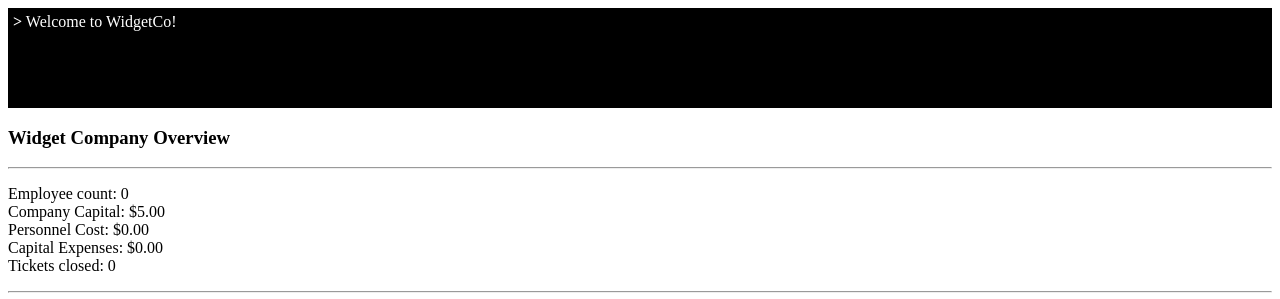
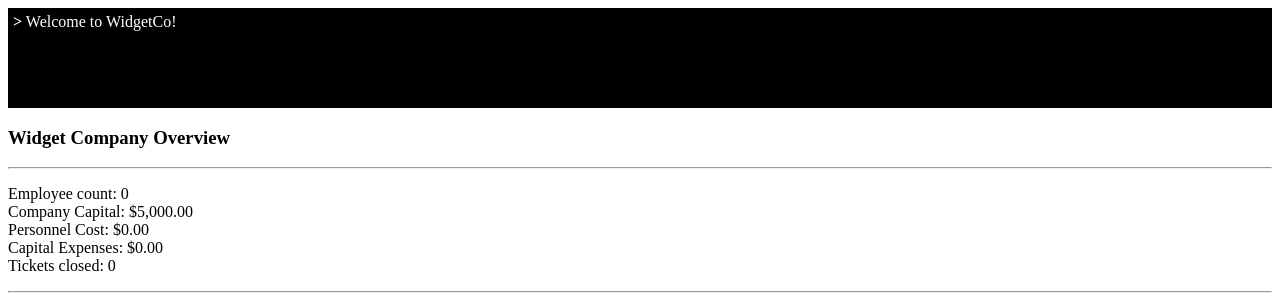
Before and after one commit to mikeoutlaw/everything-is-broken, an Angular app in the folder widgetco/: page / in a window 1280 px wide. Shown: the top 299 px of the page. Built offline with nearby package versions, Linux system fonts and the light colour scheme.

Commit message:
Added limits to everything except large teams (todo).

```diff
--- a/widgetco/src/app/company.ts
+++ b/widgetco/src/app/company.ts
@@ -17,12 +17,13 @@ export class Company {
     newDeveloperCost: number = 5;
     readonly maxNewHireCost: number = 10;
     readonly minNewHireCost: number = 3;
+    private readonly maxIndividualContributors: number = 30;
 
     private readonly hiringManagerDelayMs = 1500;
     newHiringManagerCost: number = 0;
     private readonly hiringManagerCostOverhead: number = 1.25;
 
-    capital: number = 5;
+    capital: number = 5000;
     ticketsClosed: number = 0;
     personnelCost: number = 0;
     capitalExpenditues: number = 0;
@@ -33,10 +34,12 @@ export class Company {
     readonly smallTeamSize: number = 5;
     readonly smallTeamDelayMs: number = 800;
     readonly smallTeamTicketCloseRate: number = 5;
+    private readonly maxSmallTeams: number = 8;
 
     readonly necessarySmallTeamsToFormMediumTeam: number = 2;
     readonly mediumTeamDelayMs: number = 1100;
     readonly mediumTeamTicketCloseRate: number = 13;
+    private readonly maxMediumTeams: number = 6;
 
     readonly necessaryMediumTeamsToFormLargeTeam: number = 2;
     readonly largeTeamDelayMs: number = 1600;
@@ -45,6 +48,7 @@ export class Company {
     readonly necessaryLargeTeamsForNewHiringManager: number = 4;
     readonly necessaryHiringManagersForHRTeam: number = 3;
     readonly hrTeamDelayMs: number = 2000;
+    private readonly maxHiringManagers: number = 6;
 
     private buildingCount: number = 0;
     readonly necessaryHrTeamsForNewBuilding: number = 2;
@@ -114,11 +118,11 @@ export class Company {
     }
 
     canFormSmallTeam(): boolean {
-        return this.developers.length >= this.smallTeamSize;
+        return this.developers.length >= this.smallTeamSize && this.smallTeams.length < this.maxSmallTeams;
     }
 
     canFormMediumTeam(): boolean {
-        return this.smallTeams.length >= this.necessarySmallTeamsToFormMediumTeam;
+        return this.smallTeams.length >= this.necessarySmallTeamsToFormMediumTeam && this.mediumTeams.length < this.maxMediumTeams;
     }
 
     formMediumTeam(): void {
@@ -144,7 +148,7 @@ export class Company {
     }
 
     canHireNewDeveloper(): boolean {
-        return this.capital >= this.newDeveloperCost;
+        return this.capital >= this.newDeveloperCost && this.developers.length < this.maxIndividualContributors;
     }
 
     canHireNewHiringManager(): boolean {
@@ -154,7 +158,7 @@ export class Company {
             Math.max(this.necessaryLargeTeamsForNewHiringManager,
                 (this.getHiringManagerCount() + 1) * this.necessaryLargeTeamsForNewHiringManager +
                 (this.hrTeams.length * this.necessaryHiringManagersForHRTeam * this.necessaryLargeTeamsForNewHiringManager));
-        if (this.largeTeams.length >= requirement) {
+        if (this.largeTeams.length >= requirement && this.hiringMgrs.length < this.maxHiringManagers) {
             return true;
         }
 
@@ -170,7 +174,9 @@ export class Company {
     }
 
     canFormHRTeam(): boolean {
-        return this.hiringMgrs.length >= this.necessaryHiringManagersForHRTeam;
+        let hrTeamPerBuildingLimit = Math.max(this.necessaryHrTeamsForNewBuilding, (this.buildingCount+1) * this.necessaryHrTeamsForNewBuilding);
+        return this.hiringMgrs.length >= this.necessaryHiringManagersForHRTeam &&
+            this.hrTeams.length < hrTeamPerBuildingLimit;
     }
 
     formHrTeam(): void {
@@ -207,7 +213,7 @@ export class Company {
 
         let requirement =
             Math.max(this.necessaryHrTeamsForNewBuilding,
-                (this.buildingCount+1) * this.necessaryHrTeamsForNewBuilding);
+                (this.buildingCount + 1) * this.necessaryHrTeamsForNewBuilding);
         if (this.hrTeams.length >= requirement) return true;
         return false;
     }
@@ -217,7 +223,7 @@ export class Company {
      */
     calculateNewBuildingCost(): number {
         let min = this.newBuildingCost - (this.newBuildingCost * this.newBuildingCostFluctuation);
-        let max = this.newBuildingCost * (1+this.newBuildingCostFluctuation);
+        let max = this.newBuildingCost * (1 + this.newBuildingCostFluctuation);
         return Math.random() * (this.newBuildingCost - min) + max;
     }
 
```
